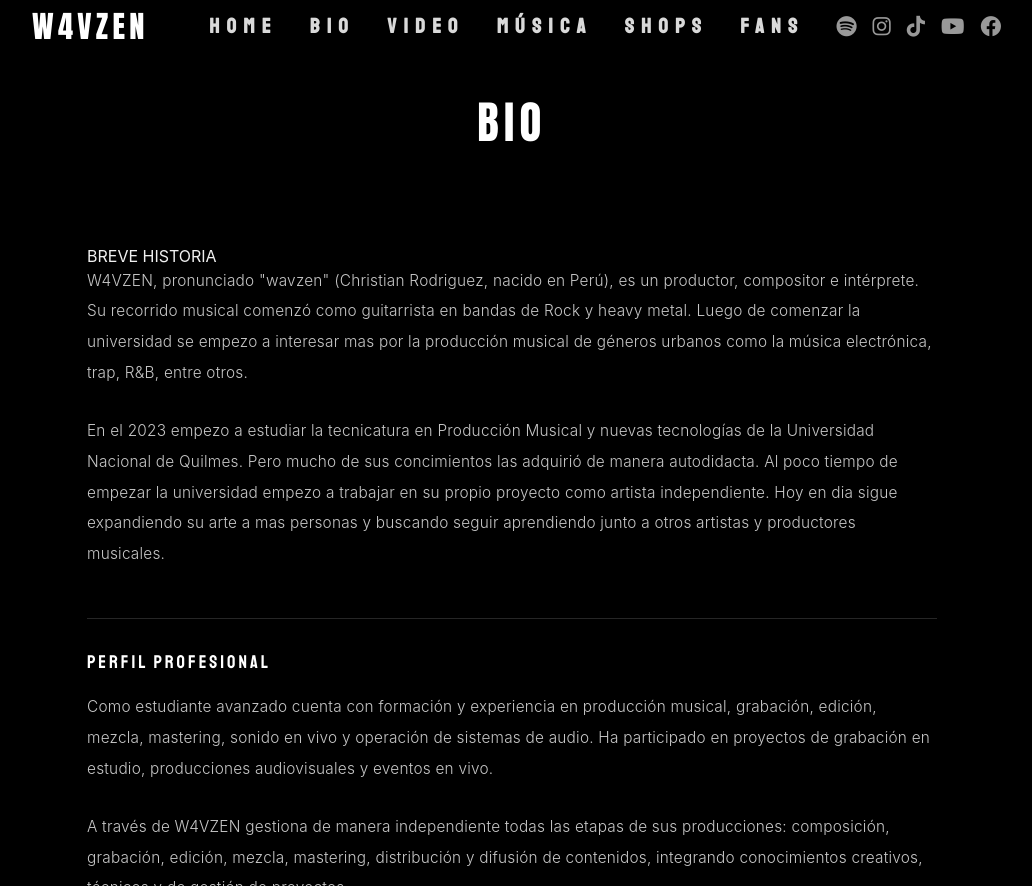
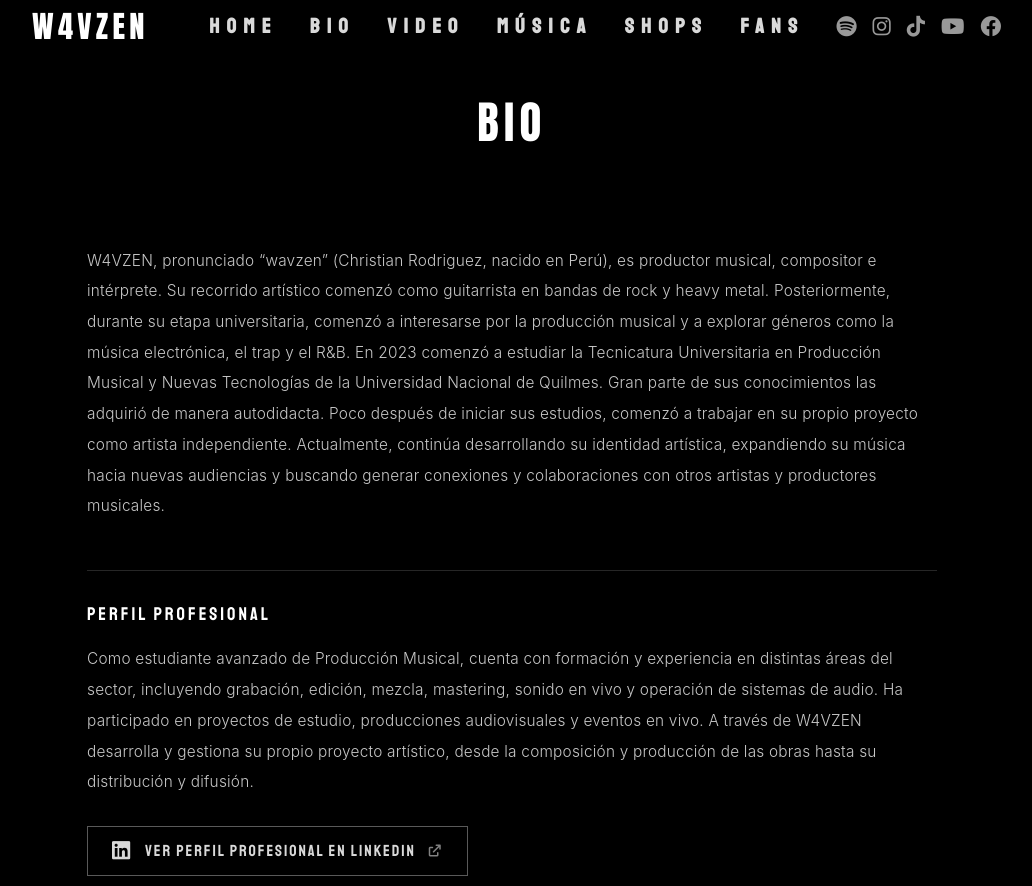
Before and after one commit to W4VZEN/w4vzen.github.io, a Jekyll site: the page built from index.html, in a window 1280 px wide and 900 px high, scrolled down 1010 px, cut to the strip 14-900 px from the top of the window. Shown: the whole strip, without its empty margins (128-1160 px from the left). Built offline with Jekyll 4.4.1, drawn with Linux system fonts in a browser that asks for light colours; some web fonts are replaced; comment, search, counter and statistics services are not loaded; some of the changed text lies outside the part shown.

Commit message:
Update index.html

```diff
--- a/index.html
+++ b/index.html
@@ -105,20 +105,17 @@ description: W4VZEN es un artista de música urbana. Escuchá lanzamientos ofici
 
         <!-- HISTORIA ARTÍSTICA -->
 
-          BREVE HISTORIA
-        <p>
-          W4VZEN, pronunciado "wavzen" (Christian Rodriguez, nacido en Perú),
-          es un productor, compositor e intérprete. Su recorrido musical
-          comenzó como guitarrista en bandas de Rock y heavy metal.
-		  Luego de comenzar la universidad se empezo a interesar mas por la producción musical
-		  de géneros urbanos como la música electrónica, trap, R&B, entre otros.
-        </p>
 
         <p>
-          En el 2023 empezo a estudiar la tecnicatura en Producción Musical y nuevas tecnologías de la Universidad Nacional de Quilmes.
-          Pero mucho de sus concimientos las adquirió de manera autodidacta. Al poco tiempo de empezar la universidad
-          empezo a trabajar en su propio proyecto como artista independiente.
-		  Hoy en dia sigue expandiendo su arte a mas personas y buscando seguir aprendiendo junto a otros artistas y productores musicales.
+         W4VZEN, pronunciado “wavzen” (Christian Rodriguez, nacido en Perú), es productor musical, compositor e intérprete.
+		 Su recorrido artístico comenzó como guitarrista en bandas de rock y heavy metal. Posteriormente, durante su etapa universitaria,
+	     comenzó a interesarse por la producción musical y a explorar géneros como la música electrónica, el trap y el R&B.
+
+         En 2023 comenzó a estudiar la Tecnicatura Universitaria en Producción Musical y Nuevas Tecnologías de la Universidad Nacional de Quilmes.
+		 Gran parte de sus conocimientos las adquirió de manera autodidacta.
+		 Poco después de iniciar sus estudios, comenzó a trabajar en su propio proyecto como artista independiente.
+ 		 Actualmente, continúa desarrollando su identidad artística, expandiendo su música hacia nuevas audiencias y buscando generar conexiones
+		 y colaboraciones con otros artistas y productores musicales.
         </p>
 
 
@@ -132,19 +129,10 @@ description: W4VZEN es un artista de música urbana. Escuchá lanzamientos ofici
 
 
           <p>
-            Como estudiante avanzado cuenta con formación y experiencia en
-            producción musical, grabación, edición, mezcla, mastering,
-            sonido en vivo y operación de sistemas de audio. Ha participado
-            en proyectos de grabación en estudio, producciones audiovisuales
-            y eventos en vivo.
-          </p>
-
-          <p>
-            A través de W4VZEN gestiona de manera independiente todas
-            las etapas de sus producciones: composición, grabación,
-            edición, mezcla, mastering, distribución y difusión de
-            contenidos, integrando conocimientos creativos, técnicos
-            y de gestión de proyectos.
+           Como estudiante avanzado de Producción Musical, cuenta con formación y experiencia en distintas áreas del sector, incluyendo grabación, edición, mezcla, mastering,
+		   sonido en vivo y operación de sistemas de audio.
+		   Ha participado en proyectos de estudio, producciones audiovisuales y eventos en vivo.
+           A través de W4VZEN desarrolla y gestiona su propio proyecto artístico, desde la composición y producción de las obras hasta su distribución y difusión.
           </p>
 
           <a
@@ -154,7 +142,7 @@ description: W4VZEN es un artista de música urbana. Escuchá lanzamientos ofici
             class="linkedin-profile-link">
 
             <i class="fab fa-linkedin"></i>
-            PERFIL PROFESIONAL EN LINKEDIN
+            VER PERFIL PROFESIONAL EN LINKEDIN
             <i class="fas fa-arrow-up-right-from-square"></i>
 
           </a>
```
